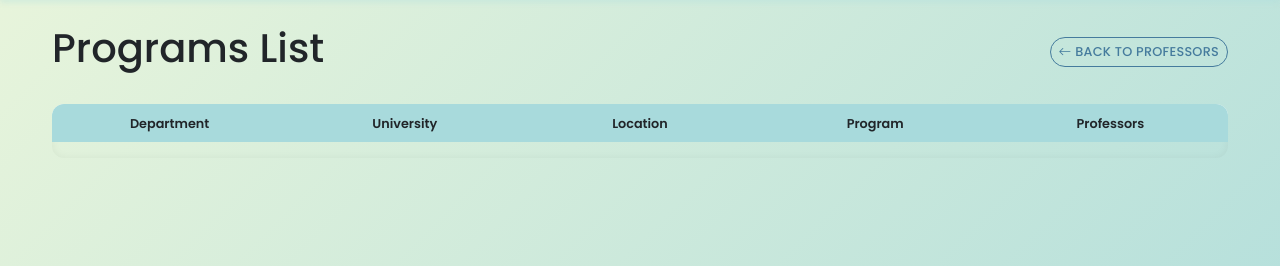
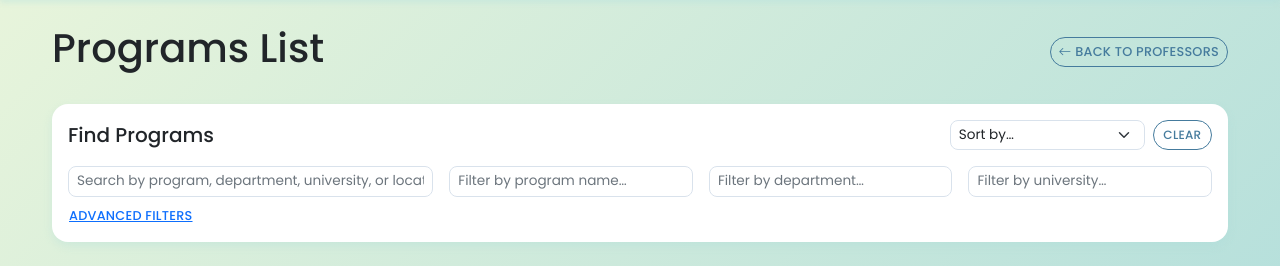
Before and after one commit to shadmanee/app-progress-tracker, a Flask app: page /programs in a window 1280 px wide. Shown: the part 50-316 px from the top of the page. Run offline with Flask 3, Linux system fonts and the light colour scheme; data that the repository does not hold is empty.

Commit message:
Add filtering and sorting UI for programs list

```diff
--- a/static/js/main.js
+++ b/static/js/main.js
@@ -7,6 +7,15 @@
   // --- utils ---
   const normalize = (s) => (s || "").toString().toLowerCase().trim().replace(/\s+/g, " ");
   const tokenize = (s) => normalize(s).split(" ").filter(Boolean);
+  const readNumber = (row, attr) => {
+    const value = (row.getAttribute(attr) || "").trim();
+    if (!value) {
+      return null;
+    }
+
+    const numeric = Number.parseFloat(value);
+    return Number.isFinite(numeric) ? numeric : null;
+  };
 
   // Simple debounce for input typing
   function debounce(fn, delay = 250) {
@@ -195,6 +204,189 @@
     filterTable();
   }
 
+  // --- program filtering ---
+  function filterPrograms() {
+    const table = getById('programsTable');
+    if (!table) {
+      return;
+    }
+
+    const tbody = table.querySelector('tbody');
+    if (!tbody) {
+      return;
+    }
+
+    const tokens = tokenize(getById('programGlobalSearch')?.value || '');
+    const programFilter = normalize(getById('programFilterName')?.value);
+    const departmentFilter = normalize(getById('programFilterDepartment')?.value);
+    const universityFilter = normalize(getById('programFilterUniversity')?.value);
+    const countryFilter = normalize(getById('programFilterCountry')?.value);
+    const stateFilter = normalize(getById('programFilterState')?.value);
+    const cityFilter = normalize(getById('programFilterCity')?.value);
+
+    const rankingMinValue = getById('programFilterRankingMin')?.value;
+    const rankingMaxValue = getById('programFilterRankingMax')?.value;
+    const profMinValue = getById('programFilterProfMin')?.value;
+    const profMaxValue = getById('programFilterProfMax')?.value;
+
+    const rankingMin = rankingMinValue ? Number.parseFloat(rankingMinValue) : null;
+    const rankingMax = rankingMaxValue ? Number.parseFloat(rankingMaxValue) : null;
+    const profMin = profMinValue ? Number.parseFloat(profMinValue) : null;
+    const profMax = profMaxValue ? Number.parseFloat(profMaxValue) : null;
+    const hasProfessors = Boolean(getById('programFilterHasProfessors')?.checked);
+
+    const rows = tbody.querySelectorAll('tr');
+
+    rows.forEach((row) => {
+      const program = normalize(row.getAttribute('data-program'));
+      const department = normalize(row.getAttribute('data-department'));
+      const university = normalize(row.getAttribute('data-university'));
+      const country = normalize(row.getAttribute('data-country'));
+      const state = normalize(row.getAttribute('data-state'));
+      const city = normalize(row.getAttribute('data-city'));
+      const location = normalize(row.getAttribute('data-location'));
+      const ranking = readNumber(row, 'data-ranking');
+      const professors = readNumber(row, 'data-professors');
+
+      const matchesTokens = tokens.every((token) => `${program} ${department} ${university} ${location}`.includes(token));
+      const matchesProgram = !programFilter || program.includes(programFilter);
+      const matchesDepartment = !departmentFilter || department.includes(departmentFilter);
+      const matchesUniversity = !universityFilter || university.includes(universityFilter);
+      const matchesCountry = !countryFilter || country.includes(countryFilter);
+      const matchesState = !stateFilter || state.includes(stateFilter);
+      const matchesCity = !cityFilter || city.includes(cityFilter);
+
+      const matchesRankingMin = rankingMin === null || (ranking !== null && ranking >= rankingMin);
+      const matchesRankingMax = rankingMax === null || (ranking !== null && ranking <= rankingMax);
+      const matchesProfMin = profMin === null || (professors !== null && professors >= profMin);
+      const matchesProfMax = profMax === null || (professors !== null && professors <= profMax);
+      const matchesHasProf = !hasProfessors || (professors !== null && professors > 0);
+
+      const visible = matchesTokens &&
+        matchesProgram &&
+        matchesDepartment &&
+        matchesUniversity &&
+        matchesCountry &&
+        matchesState &&
+        matchesCity &&
+        matchesRankingMin &&
+        matchesRankingMax &&
+        matchesProfMin &&
+        matchesProfMax &&
+        matchesHasProf;
+
+      row.style.display = visible ? '' : 'none';
+    });
+
+    sortProgramRows();
+  }
+
+  function sortProgramRows() {
+    const sortSelect = getById('programSortBy');
+    const table = getById('programsTable');
+
+    if (!sortSelect || !table) {
+      return;
+    }
+
+    const sortBy = sortSelect.value;
+    if (!sortBy) {
+      return;
+    }
+
+    const tbody = table.querySelector('tbody');
+    if (!tbody) {
+      return;
+    }
+
+    const rows = Array.from(tbody.querySelectorAll('tr')).filter((row) => row.style.display !== 'none');
+
+    const getText = (row, attr) => normalize(row.getAttribute(attr));
+
+    const compareAlphabetical = (a, b, attr, direction = 'asc') => {
+      const aText = getText(a, attr);
+      const bText = getText(b, attr);
+      return direction === 'asc' ? aText.localeCompare(bText) : bText.localeCompare(aText);
+    };
+
+    const compareNumeric = (a, b, attr, direction = 'asc') => {
+      const aNum = readNumber(a, attr);
+      const bNum = readNumber(b, attr);
+
+      if (aNum === null && bNum === null) {
+        return 0;
+      }
+      if (aNum === null) {
+        return direction === 'asc' ? 1 : -1;
+      }
+      if (bNum === null) {
+        return direction === 'asc' ? -1 : 1;
+      }
+
+      return direction === 'asc' ? aNum - bNum : bNum - aNum;
+    };
+
+    rows.sort((a, b) => {
+      switch (sortBy) {
+        case 'program-asc':
+          return compareAlphabetical(a, b, 'data-program', 'asc');
+        case 'program-desc':
+          return compareAlphabetical(a, b, 'data-program', 'desc');
+        case 'department-asc':
+          return compareAlphabetical(a, b, 'data-department', 'asc');
+        case 'department-desc':
+          return compareAlphabetical(a, b, 'data-department', 'desc');
+        case 'university-asc':
+          return compareAlphabetical(a, b, 'data-university', 'asc');
+        case 'university-desc':
+          return compareAlphabetical(a, b, 'data-university', 'desc');
+        case 'professors-asc':
+          return compareNumeric(a, b, 'data-professors', 'asc');
+        case 'professors-desc':
+          return compareNumeric(a, b, 'data-professors', 'desc');
+        case 'ranking-asc':
+          return compareNumeric(a, b, 'data-ranking', 'asc');
+        case 'ranking-desc':
+          return compareNumeric(a, b, 'data-ranking', 'desc');
+        default:
+          return 0;
+      }
+    });
+
+    rows.forEach((row) => tbody.appendChild(row));
+  }
+
+  function clearProgramFilters() {
+    const ids = [
+      'programGlobalSearch',
+      'programFilterName',
+      'programFilterDepartment',
+      'programFilterUniversity',
+      'programFilterCountry',
+      'programFilterState',
+      'programFilterCity',
+      'programFilterRankingMin',
+      'programFilterRankingMax',
+      'programFilterProfMin',
+      'programFilterProfMax',
+      'programSortBy',
+    ];
+
+    ids.forEach((id) => {
+      const el = getById(id);
+      if (el) {
+        el.value = '';
+      }
+    });
+
+    const hasProfessors = getById('programFilterHasProfessors');
+    if (hasProfessors) {
+      hasProfessors.checked = false;
+    }
+
+    filterPrograms();
+  }
+
   function attachFilterListeners() {
     const map = [
       ['globalSearch', 'input', debounce(filterTable, 200)],
@@ -206,6 +398,31 @@
       ['filterUniversity', 'input', debounce(filterTable, 200)],
       ['filterDepartment', 'input', debounce(filterTable, 200)],
       ['sortBy', 'change', filterTable],
+    ];
+
+    map.forEach(([id, event, handler]) => {
+      const el = getById(id);
+      if (el) {
+        el.addEventListener(event, handler);
+      }
+    });
+  }
+
+  function attachProgramFilterListeners() {
+    const map = [
+      ['programGlobalSearch', 'input', debounce(filterPrograms, 200)],
+      ['programFilterName', 'input', debounce(filterPrograms, 200)],
+      ['programFilterDepartment', 'input', debounce(filterPrograms, 200)],
+      ['programFilterUniversity', 'input', debounce(filterPrograms, 200)],
+      ['programFilterCountry', 'input', debounce(filterPrograms, 200)],
+      ['programFilterState', 'input', debounce(filterPrograms, 200)],
+      ['programFilterCity', 'input', debounce(filterPrograms, 200)],
+      ['programFilterRankingMin', 'input', debounce(filterPrograms, 200)],
+      ['programFilterRankingMax', 'input', debounce(filterPrograms, 200)],
+      ['programFilterProfMin', 'input', debounce(filterPrograms, 200)],
+      ['programFilterProfMax', 'input', debounce(filterPrograms, 200)],
+      ['programFilterHasProfessors', 'change', filterPrograms],
+      ['programSortBy', 'change', filterPrograms],
     ];
 
     map.forEach(([id, event, handler]) => {
@@ -262,10 +479,14 @@
 
   document.addEventListener('DOMContentLoaded', () => {
     attachFilterListeners();
+    attachProgramFilterListeners();
     setupDeletionHandler();
 
     if (getById('professorTable')) {
       filterTable();
+    }
+    if (getById('programsTable')) {
+      filterPrograms();
     }
   });
 
@@ -273,4 +494,5 @@
   window.editProfessor = editProfessor;
   window.deleteProfessor = deleteProfessor;
   window.clearFilters = clearFilters;
+  window.clearProgramFilters = clearProgramFilters;
 })();
--- a/templates/programs_list.html
+++ b/templates/programs_list.html
@@ -2,7 +2,6 @@
 {% extends "base.html" %}
 
 {% block content %}
-<!-- ... (your existing HTML content remains the same) ... -->
 <div class="d-flex justify-content-between align-items-center mb-4">
     <h1>Programs List</h1>
     <a href="{{ url_for('index') }}" class="btn btn-outline-primary" title="Back to Professors" aria-label="Back to Professors">
@@ -11,13 +10,12 @@
     </a>
 </div>
 
-<!-- Search and Filter Section
 <div class="card mb-4">
     <div class="card-body">
         <div class="d-flex flex-wrap align-items-center gap-2 justify-content-between">
             <h5 class="mb-0">Find Programs</h5>
             <div class="d-flex gap-2">
-        <select class="form-select form-select-sm" id="sortBy" aria-label="Sort by">
+                <select class="form-select form-select-sm" id="programSortBy" aria-label="Sort programs by">
                     <option value="">Sort by…</option>
                     <option value="program-asc">Program (A→Z)</option>
                     <option value="program-desc">Program (Z→A)</option>
@@ -30,19 +28,19 @@
                     <option value="ranking-asc">Ranking (Low→High)</option>
                     <option value="ranking-desc">Ranking (High→Low)</option>
                 </select>
-        <button class="btn btn-outline-secondary btn-sm" onclick="clearProgramFilters()">Clear</button>
+                <button class="btn btn-outline-secondary btn-sm" type="button" onclick="clearProgramFilters()">Clear</button>
             </div>
         </div>
 
-    Primary search row: name/location + key filters
         <div class="mt-3">
             <div class="search-grid">
-            <input type="text" class="form-control" id="programSearch"
-                placeholder="Search by program, dept, uni, or location…" aria-label="Search by program, department, university, or location">
+                <input type="text" class="form-control" id="programGlobalSearch"
+                       placeholder="Search by program, department, university, or location…"
+                       aria-label="Search by program, department, university, or location">
 
-            <input type="text" class="form-control" id="filterProgram" placeholder="Filter by program name…">
-            <input type="text" class="form-control" id="filterDepartment" placeholder="Filter by department…">
-            <input type="text" class="form-control" id="filterUniversity" placeholder="Filter by university…">
+                <input type="text" class="form-control" id="programFilterName" placeholder="Filter by program name…" aria-label="Filter by program name">
+                <input type="text" class="form-control" id="programFilterDepartment" placeholder="Filter by department…" aria-label="Filter by department">
+                <input type="text" class="form-control" id="programFilterUniversity" placeholder="Filter by university…" aria-label="Filter by university">
             </div>
         </div>
 
@@ -53,26 +51,25 @@
 
             <div class="collapse" id="advancedProgramFilters">
                 <div class="advanced-grid mt-1">
-            <input type="text" class="form-control" id="filterCountry" placeholder="Filter by country…">
-            <input type="text" class="form-control" id="filterState" placeholder="Filter by state/province…">
-            <input type="text" class="form-control" id="filterCity" placeholder="Filter by city…">
-            <input type="number" class="form-control" id="filterRankingMin" placeholder="Min Ranking" min="0">
-            <input type="number" class="form-control" id="filterRankingMax" placeholder="Max Ranking" min="0">
-            <input type="number" class="form-control" id="filterProfMin" placeholder="Min Professors" min="0">
-            <input type="number" class="form-control" id="filterProfMax" placeholder="Max Professors" min="0">
+                    <input type="text" class="form-control" id="programFilterCountry" placeholder="Filter by country…" aria-label="Filter by country">
+                    <input type="text" class="form-control" id="programFilterState" placeholder="Filter by state or province…" aria-label="Filter by state or province">
+                    <input type="text" class="form-control" id="programFilterCity" placeholder="Filter by city…" aria-label="Filter by city">
+                    <input type="number" class="form-control" id="programFilterRankingMin" placeholder="Min ranking" min="0" aria-label="Minimum ranking">
+                    <input type="number" class="form-control" id="programFilterRankingMax" placeholder="Max ranking" min="0" aria-label="Maximum ranking">
+                    <input type="number" class="form-control" id="programFilterProfMin" placeholder="Min professors" min="0" aria-label="Minimum number of professors">
+                    <input type="number" class="form-control" id="programFilterProfMax" placeholder="Max professors" min="0" aria-label="Maximum number of professors">
                     <div class="form-check">
-                <input class="form-check-input" type="checkbox" id="filterHasProfessors">
-                <label class="form-check-label" for="filterHasProfessors">
-                    Has Professors
+                        <input class="form-check-input" type="checkbox" id="programFilterHasProfessors">
+                        <label class="form-check-label" for="programFilterHasProfessors">
+                            Has professors
                         </label>
                     </div>
                 </div>
             </div>
         </div>
     </div>
-</div> -->
+</div>
 
-<!-- Table Container (Ensures horizontal scrolling if needed) -->
 <div class="table-container">
     <table class="table table-striped" id="programsTable">
         <thead>
@@ -110,4 +107,6 @@
         </tbody>
     </table>
 </div>
+
+<script src="{{ url_for('static', filename='js/main.js') }}"></script>
 {% endblock %}
```
Lines whose indentation alone changed are shown as unchanged.
